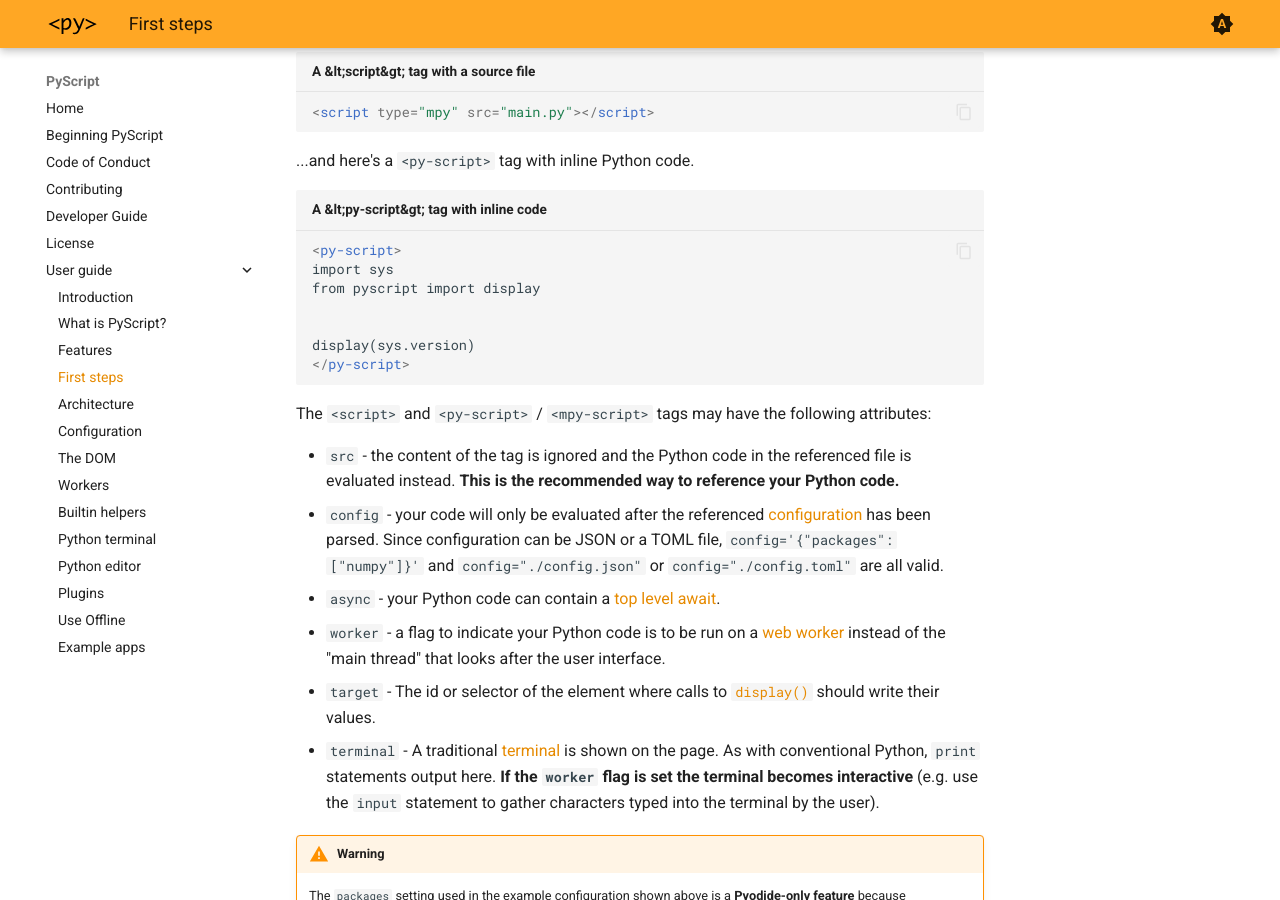
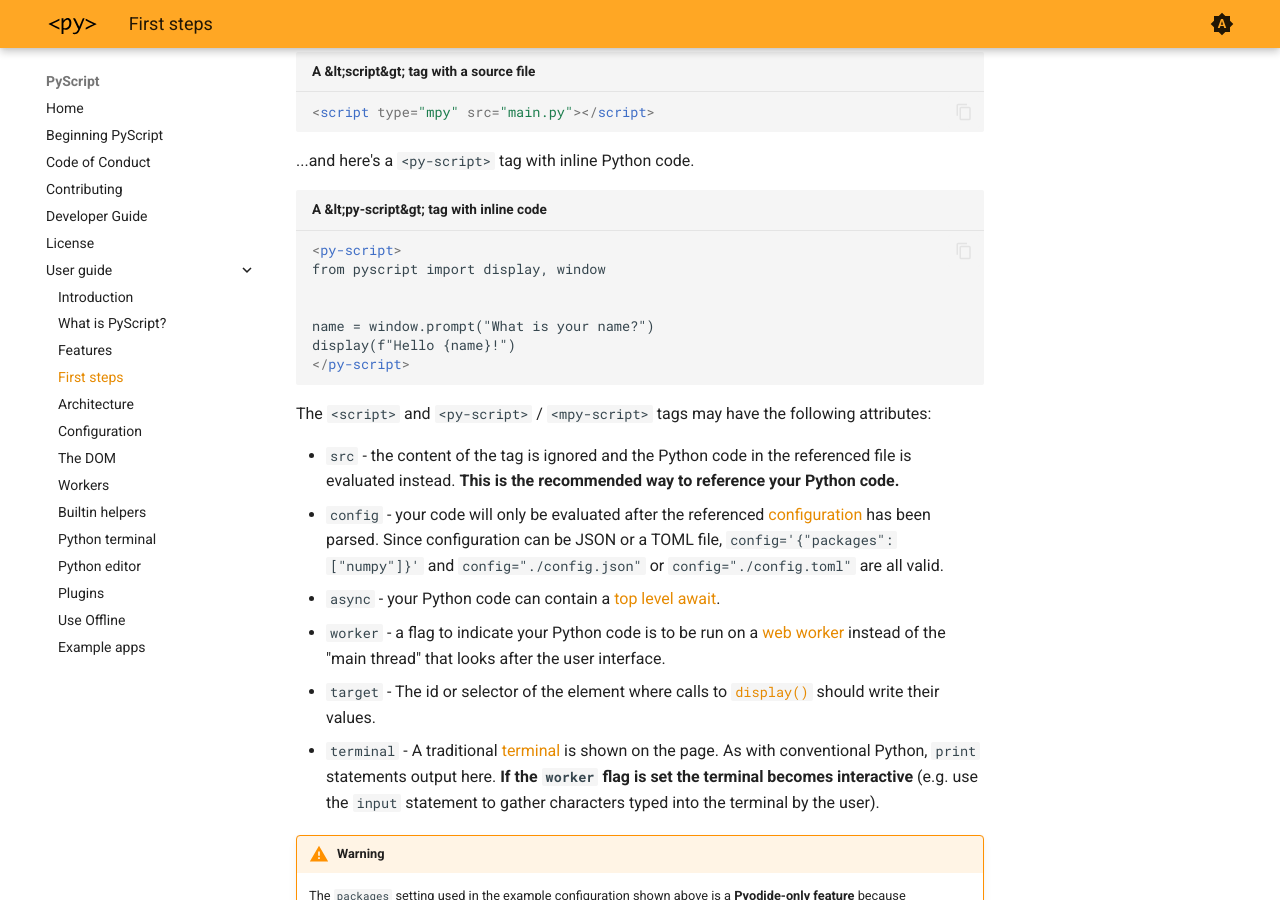
Before and after one commit to pyscript/docs, an MkDocs documentation site: the page built from docs/user-guide/first-steps.md, in a window 1280 px wide and 900 px high, scrolled down 1235 px. Built offline with MkDocs 1.6.1 and Material for MkDocs 9.7.7, drawn with Linux system fonts in a browser that asks for light colours; the version menu is left out.

````diff
--- a/docs/user-guide/first-steps.md
+++ b/docs/user-guide/first-steps.md
@@ -63,11 +63,11 @@ pointing to a `main.py` Python file.
 
 ```html title="A &lt;py-script&gt; tag with inline code"
 <py-script>
-import sys
-from pyscript import display
+from pyscript import display, window
 
 
-display(sys.version)
+name = window.prompt("What is your name?")
+display(f"Hello {name}!")
 </py-script>
 ```
 
````
